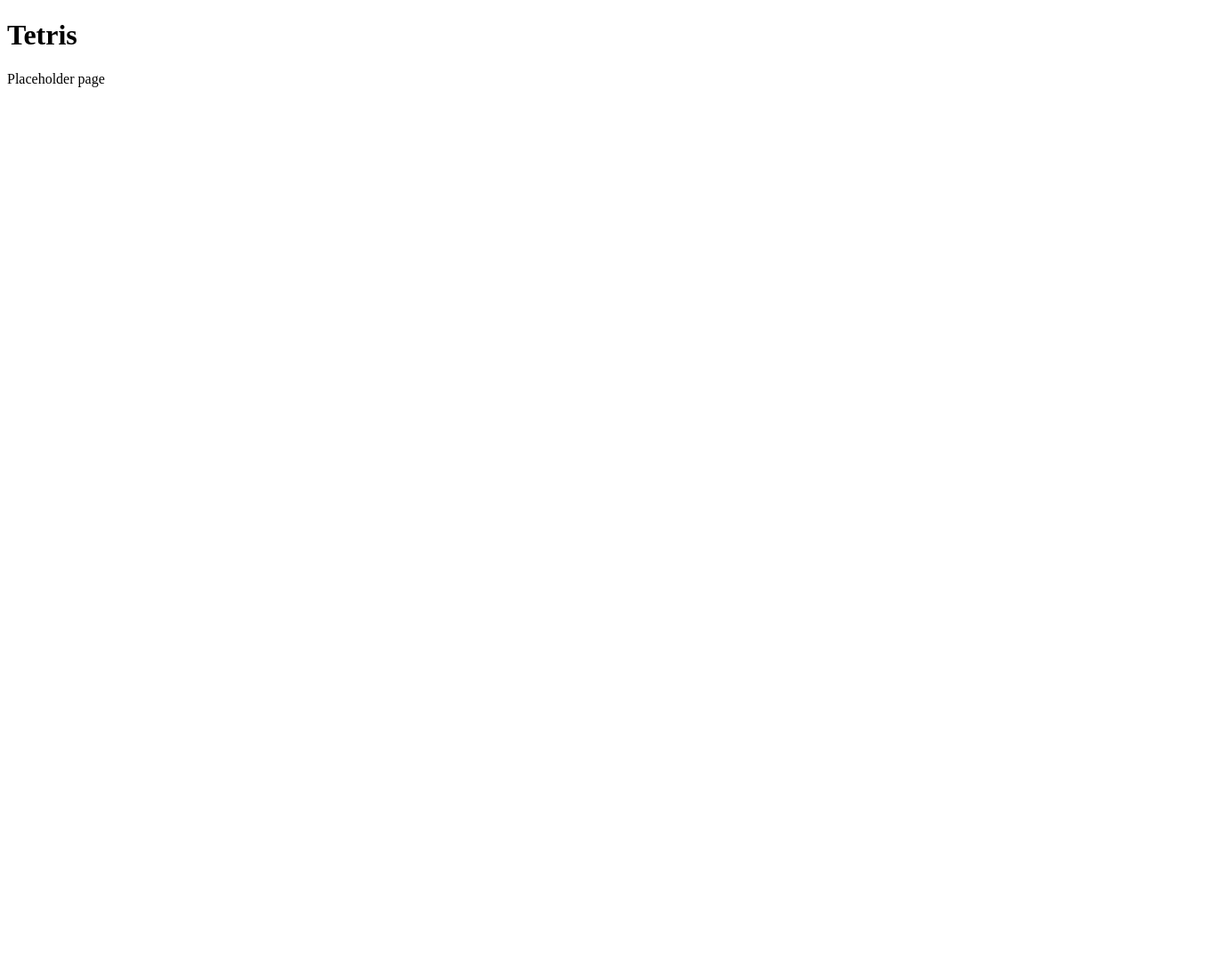
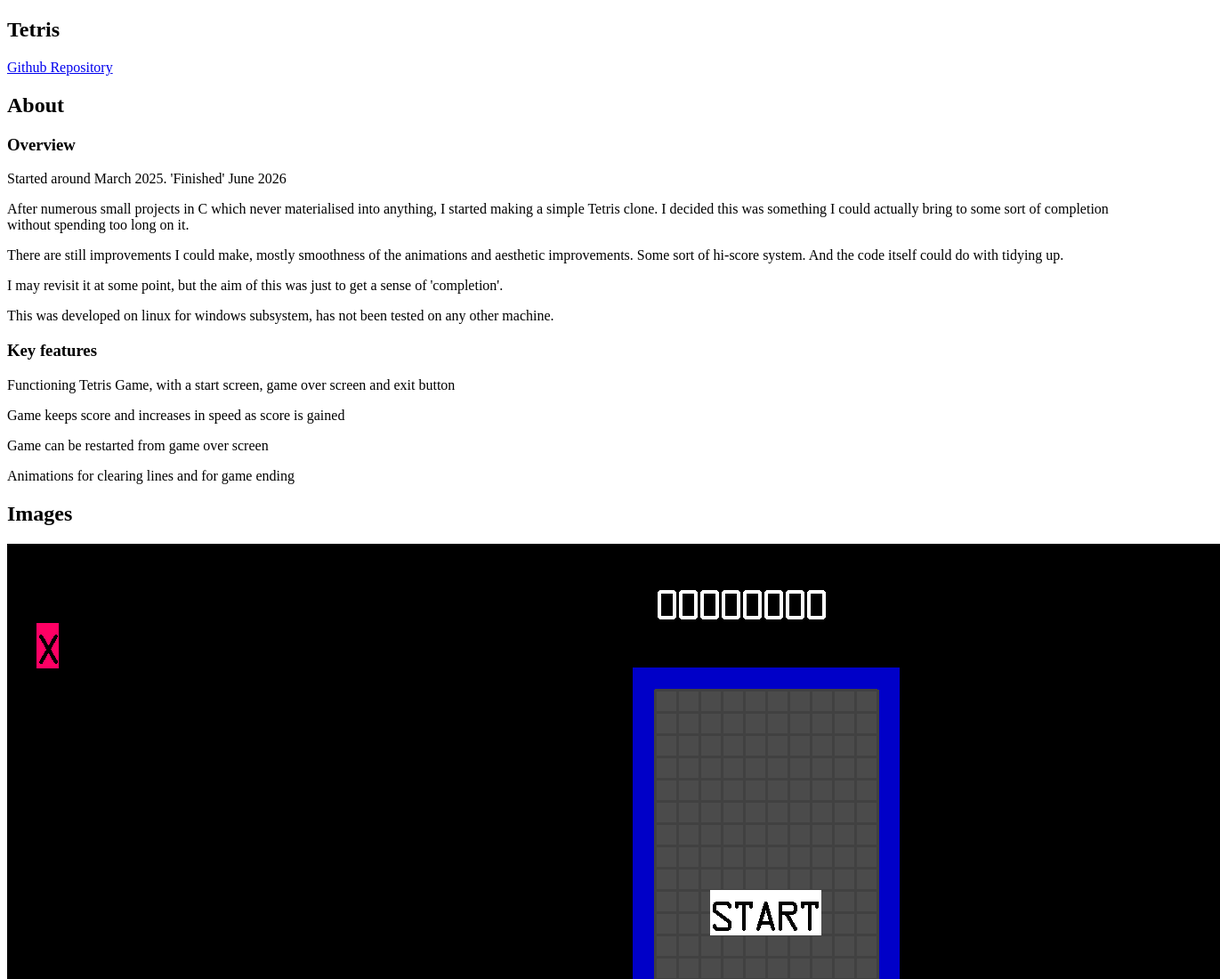
Before and after one commit to OwenWalker95/personal_webpage, a plain HTML site: page projects/tetris.html in a window 1280 px wide. Shown: the top 1100 px of the page at 89% size, 1371 px wide, since content can reach past the window. Before the commit the page ends 800 px from the top, so only its background shows below. Drawn offline with Linux system fonts and the light colour scheme.

Commit message:
initial info on project pages, with some images for the tetris one

```diff
--- a/projects/tetris.html
+++ b/projects/tetris.html
@@ -8,9 +8,37 @@
 
 <body>
 
+<section>
 <h1> Tetris </h1>
+<p> <a href="https://github.com/OwenWalker95/C_Tetris">Github Repository</a> </p>
+</section>
 
-<p> Placeholder page </p>
+<section>
+<h2> About </h2>
+<h3> Overview </h3>
+<p>Started around March 2025. 'Finished' June 2026</p>
+<p>After numerous small projects in C which never materialised into anything, I started making a simple Tetris clone. I decided this was something I could
+actually bring to some sort of completion without spending too long on it.</p>
+<p>There are still improvements I could make, mostly smoothness of the animations and aesthetic improvements. Some sort of hi-score system. And the code itself could do with tidying up.</p>
+<p>I may revisit it at some point, but the aim of this was just to get a sense of 'completion'.</p>
+<p>This was developed on linux for windows subsystem, has not been tested on any other machine. </p>
+</section>
+
+<section>
+<h3> Key features </h3>
+<p> Functioning Tetris Game, with a start screen, game over screen and exit button </p>
+<p> Game keeps score and increases in speed as score is gained </p>
+<p> Game can be restarted from game over screen </p>
+<p> Animations for clearing lines and for game ending </p>
+</section>
+
+<section>
+<h2> Images </h2>
+<img src="../assets/projects/tetris/tetris1.png" alt="Start Screen">
+<img src="../assets/projects/tetris/tetris2.png" alt="Game in progress">
+<img src="../assets/projects/tetris/tetris3.png" alt="Game over screen">
+
+</section>
 
 </body>
 </html>
```
Also changed, not shown: projects/ow_units.html (+20 -1 lines), assets/projects/tetris/tetris1.png (added), assets/projects/tetris/tetris2.png (added), assets/projects/tetris/tetris3.png (added).
